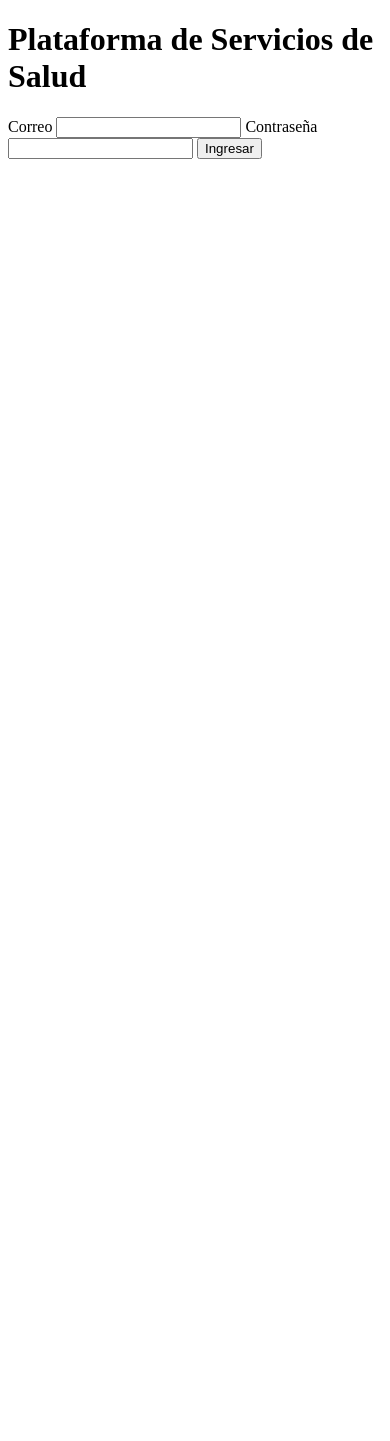
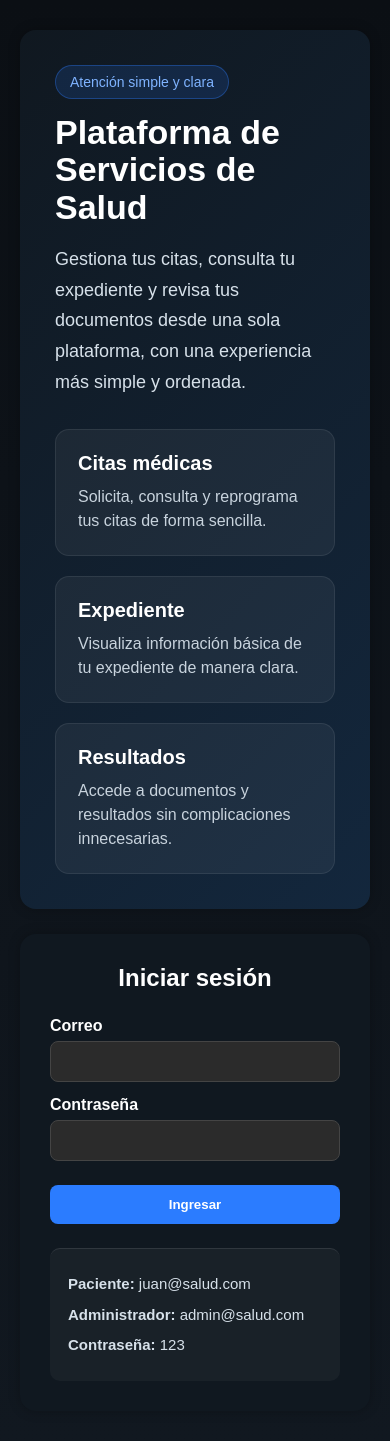
Before and after one commit to Fidelitas-Ambiente-Web-Cliente-Servidor/sc502-jn-proyecto-grupo6_q1_2026, a PHP site: page / in a window 390 px wide. Before the commit the page ends 159 px from the top, so only its background shows below. Run offline with PHP 8.4, Linux system fonts and the light colour scheme.

Commit message:
Ordene los estilos para que la interfaz se vea mas consistente

```diff
--- a/css/estilos.css
+++ b/css/estilos.css
@@ -1,141 +1,207 @@
-.contenedor-panel {
-    width: 90%;
-    max-width: 1000px;
-    margin: 30px auto;
-    background-color: #ffffff;
-    padding: 25px;
-    border-radius: 10px;
-    box-shadow: 0 0 10px rgba(0, 0, 0, 0.15);
+body {
+    margin: 0;
+    font-family: Arial, sans-serif;
+    background: linear-gradient(180deg, #0b0f14, #111820);
+    color: #ffffff;
 }
 
-.bienvenida {
-    text-align: center;
-    margin-bottom: 10px;
+h1, h2, h3 {
+    margin-top: 0;
+    color: #ffffff;
 }
 
-.tarjetas-resumen {
+p {
+    line-height: 1.5;
+}
+
+a {
+    color: #7fb3ff;
+    text-decoration: none;
+}
+
+a:hover {
+    text-decoration: underline;
+}
+
+form {
+    width: 100%;
+}
+
+label {
+    display: block;
+    margin-bottom: 6px;
+    color: #ffffff;
+    font-weight: bold;
+}
+
+input,
+select {
+    width: 100%;
+    background-color: #2b2b2b;
+    color: #ffffff;
+    border: 1px solid #444;
+    border-radius: 8px;
+    padding: 12px;
+    margin-bottom: 14px;
+    box-sizing: border-box;
+}
+
+button {
+    width: 100%;
+    margin-top: 10px;
+    border-radius: 8px;
+    padding: 12px;
+    background-color: #2b7cff;
+    color: #ffffff;
+    border: none;
+    font-weight: bold;
+    cursor: pointer;
+    transition: background-color 0.2s ease;
+}
+
+button:hover {
+    background-color: #1f5fcc;
+}
+
+/*LOGIN */
+
+.login-wrapper {
+    min-height: 100vh;
+    display: flex;
+    justify-content: center;
+    align-items: center;
+    padding: 30px 20px;
+    box-sizing: border-box;
+}
+
+.login-layout {
+    width: 100%;
+    max-width: 1150px;
     display: flex;
     flex-wrap: wrap;
+    gap: 25px;
+    align-items: stretch;
     justify-content: center;
-    gap: 15px;
-    margin: 25px 0;
 }
 
-.tarjeta-resumen {
-    background-color: #f4f6f9;
-    border: 1px solid #d9e2ec;
+.login-info {
+    flex: 1 1 520px;
+    background: linear-gradient(135deg, #101820, #13273d);
+    border-radius: 16px;
+    padding: 35px;
+    box-shadow: 0px 0px 12px rgba(0, 0, 0, 0.25);
+    text-align: left;
+}
+
+.login-info h1 {
+    margin-top: 15px;
+    margin-bottom: 15px;
+    color: #ffffff;
+    font-size: 42px;
+    line-height: 1.1;
+}
+
+.login-badge {
+    display: inline-block;
+    background-color: rgba(43, 124, 255, 0.15);
+    color: #7fb3ff;
+    border: 1px solid rgba(43, 124, 255, 0.35);
+    padding: 8px 14px;
+    border-radius: 999px;
+    font-size: 14px;
+}
+
+.login-texto {
+    color: #d7e1ea;
+    font-size: 18px;
+    line-height: 1.7;
+    margin-bottom: 32px;
+}
+
+.login-features {
+    display: flex;
+    flex-wrap: wrap;
+    gap: 20px;
+    margin-top: 10px;
+}
+
+.login-feature {
+    flex: 1 1 220px;
+    background-color: rgba(255, 255, 255, 0.05);
+    border: 1px solid rgba(255, 255, 255, 0.08);
+    border-radius: 14px;
+    padding: 22px;
+}
+
+.login-feature h3 {
+    margin-top: 0;
+    margin-bottom: 10px;
+    color: #ffffff;
+    font-size: 20px;
+}
+
+.login-feature p {
+    margin: 0;
+    color: #c8d3dd;
+    line-height: 1.5;
+}
+
+.login-card {
+    flex: 0 1 360px;
+    background-color: #101820;
+    border-radius: 16px;
+    padding: 30px;
+    box-shadow: 0px 0px 12px rgba(0, 0, 0, 0.25);
+    text-align: left;
+}
+
+.login-card h2 {
+    text-align: center;
+    color: #ffffff;
+    margin-top: 0;
+    margin-bottom: 25px;
+}
+
+.login-demo {
+    margin-top: 24px;
+    padding: 16px 18px;
+    border-top: 1px solid rgba(255, 255, 255, 0.10);
+    background-color: rgba(255, 255, 255, 0.04);
     border-radius: 10px;
-    padding: 20px;
-    width: 180px;
+}
+
+.login-demo p {
+    margin: 8px 0;
+    color: #d7e1ea;
+    font-size: 15px;
+    line-height: 1.5;
+    text-align: left;
+}
+
+/*PANTALLAS GENERALES*/
+
+.pagina-contenedor {
+    width: 90%;
+    max-width: 900px;
+    margin: 30px auto;
+    background-color: #101820;
+    padding: 30px;
+    border-radius: 16px;
+    box-shadow: 0px 0px 12px rgba(0, 0, 0, 0.25);
+}
+
+.pagina-contenedor h1,
+.pagina-contenedor h2 {
     text-align: center;
 }
 
-.tarjeta-resumen h3 {
-    margin-top: 0;
-    color: #1f4e79;
-}
-
-.tarjeta-resumen p {
-    font-size: 24px;
-    font-weight: bold;
-    margin-bottom: 0;
-}
-
-.bloque-cita {
-    background-color: #f9fafb;
-    border: 1px solid #d9e2ec;
-    border-radius: 8px;
-    padding: 15px;
-    margin: 15px 0;
-    text-align: left;
-}
-
+.panel-links,
 .acciones-admin {
     margin-top: 25px;
     text-align: center;
 }
 
-.boton-panel {
-    display: inline-block;
-    background-color: #2c7be5;
-    color: white;
-    text-decoration: none;
-    padding: 12px 18px;
-    border-radius: 6px;
-    margin: 8px;
-}
-
-.boton-panel:hover {
-    background-color: #1f5fbf;
-    text-decoration: none;
-} .admin-panel {
-    width: 90%;
-    max-width: 1100px;
-    margin: 30px auto;
-    background-color: #ffffff;
-    padding: 30px;
-    border-radius: 12px;
-    box-shadow: 0px 0px 10px gray;
-    text-align: center;
-}
-
-.admin-info {
-    margin: 5px 0;
-}
-
-.admin-resumen {
-    display: flex;
-    justify-content: center;
-    flex-wrap: wrap;
-    gap: 15px;
-    margin: 25px 0;
-}
-
-.admin-card {
-    width: 200px;
-    background-color: #f4f4f4;
-    border-radius: 10px;
-    padding: 15px;
-    box-shadow: 0px 0px 6px lightgray;
-}
-
-.admin-card h3 {
-    margin-bottom: 10px;
-    color: #333;
-}
-
-.admin-card p {
-    font-size: 28px;
-    font-weight: bold;
-    margin: 0;
-    color: #2b7cff;
-}
-
-.admin-citas {
-    display: flex;
-    flex-wrap: wrap;
-    justify-content: center;
-    gap: 15px;
-    margin-top: 20px;
-}
-
-.admin-cita {
-    width: 280px;
-    background-color: #f9f9f9;
-    border-radius: 10px;
-    padding: 15px;
-    text-align: left;
-    box-shadow: 0px 0px 6px lightgray;
-}
-
-.admin-cita p {
-    margin: 8px 0;
-}
-
-.admin-acciones {
-    margin-top: 25px;
-}
-
+.panel-links a,
 .admin-boton {
     display: inline-block;
     background-color: #2b7cff;
@@ -146,6 +212,128 @@
     margin: 5px;
 }
 
+.panel-links a:hover,
 .admin-boton:hover {
     background-color: #1f5fcc;
+    text-decoration: none;
 }
+
+/*ADMIN*/
+
+.admin-wrapper {
+    width: 100%;
+    display: flex;
+    justify-content: center;
+    padding: 30px 15px;
+    box-sizing: border-box;
+}
+
+.admin-panel {
+    width: 100%;
+    max-width: 1100px;
+    background-color: #101820;
+    padding: 30px;
+    border-radius: 16px;
+    box-shadow: 0px 0px 12px rgba(0, 0, 0, 0.25);
+    text-align: left;
+}
+
+.admin-panel h1,
+.admin-panel h2 {
+    text-align: center;
+    color: #ffffff;
+}
+
+.admin-info {
+    text-align: center;
+    margin: 6px 0;
+    color: #d7e1ea;
+}
+
+.admin-resumen {
+    display: flex;
+    flex-wrap: wrap;
+    justify-content: center;
+    gap: 15px;
+    margin: 30px 0;
+}
+
+.admin-card {
+    width: 200px;
+    background-color: rgba(255, 255, 255, 0.05);
+    border: 1px solid rgba(255, 255, 255, 0.08);
+    border-radius: 12px;
+    padding: 18px;
+    text-align: center;
+}
+
+.admin-card h3 {
+    margin: 0 0 10px 0;
+    color: #ffffff;
+}
+
+.admin-card p {
+    margin: 0;
+    font-size: 28px;
+    font-weight: bold;
+    color: #2b7cff;
+}
+
+.admin-citas {
+    display: flex;
+    flex-wrap: wrap;
+    gap: 15px;
+    justify-content: center;
+    margin-top: 20px;
+}
+
+.admin-cita {
+    width: 280px;
+    background-color: rgba(255, 255, 255, 0.04);
+    border: 1px solid rgba(255, 255, 255, 0.07);
+    border-radius: 12px;
+    padding: 15px;
+    color: #ffffff;
+}
+
+.admin-cita p {
+    margin: 8px 0;
+    color: #d7e1ea;
+}
+
+/*LISTAS y BLOQUES*/
+
+.bloque-cita,
+.bloque-documento,
+.bloque-expediente {
+    background-color: rgba(255, 255, 255, 0.04);
+    border: 1px solid rgba(255, 255, 255, 0.07);
+    border-radius: 12px;
+    padding: 16px;
+    margin: 15px 0;
+}
+
+.bloque-cita p,
+.bloque-documento p,
+.bloque-expediente p {
+    margin: 8px 0;
+    color: #d7e1ea;
+}
+
+/*RESPONSIVE*/
+
+@media (max-width: 900px) {
+    .login-info,
+    .login-card {
+        flex: 1 1 100%;
+    }
+
+    .login-info h1 {
+        font-size: 34px;
+    }
+
+    .admin-card,
+    .admin-cita {
+        width: 100%;
+    }
+}
--- a/index.php
+++ b/index.php
@@ -1,28 +1,78 @@
+<?php
+session_start();
+
+if (isset($_SESSION["id_usuario"])) {
+    if ($_SESSION["rol"] == "administrador") {
+        header("Location: admin.php");
+    } else {
+        header("Location: dashboard.php");
+    }
+    exit();
+}
+?>
 <!DOCTYPE html>
 <html lang="es">
-
 <head>
-
-<meta charset="UTF-8">
-<title>Plataforma de Salud</title>
-
-<link rel="stylesheet" href="css/estilos.css">
-
+    <meta charset="UTF-8">
+    <meta name="viewport" content="width=device-width, initial-scale=1.0">
+    <title>Plataforma de Servicios de Salud</title>
+    <link rel="stylesheet" href="css/estilos.css?v=3">
 </head>
-
 <body>
 
-<h1>Plataforma de Servicios de Salud</h1>
+    <div class="login-wrapper">
+        <div class="login-layout">
 
-<form action="php/login.php" method="POST">
-    <label>Correo</label>
-    <input type="text" name="usuario" required>
+            <section class="login-info">
+                <span class="login-badge">Atención simple y clara</span>
 
-    <label>Contraseña</label>
-    <input type="password" name="password" required>
+                <h1>Plataforma de Servicios de Salud</h1>
 
-    <button type="submit">Ingresar</button>
-</form>
+                <p class="login-texto">
+                    Gestiona tus citas, consulta tu expediente y revisa tus documentos
+                    desde una sola plataforma, con una experiencia más simple y ordenada.
+                </p>
+
+                <div class="login-features">
+                    <div class="login-feature">
+                        <h3>Citas médicas</h3>
+                        <p>Solicita, consulta y reprograma tus citas de forma sencilla.</p>
+                    </div>
+
+                    <div class="login-feature">
+                        <h3>Expediente</h3>
+                        <p>Visualiza información básica de tu expediente de manera clara.</p>
+                    </div>
+
+                    <div class="login-feature">
+                        <h3>Resultados</h3>
+                        <p>Accede a documentos y resultados sin complicaciones innecesarias.</p>
+                    </div>
+                </div>
+            </section>
+
+            <section class="login-card">
+                <h2>Iniciar sesión</h2>
+
+                <form action="php/login.php" method="POST">
+                    <label for="usuario">Correo</label>
+                    <input type="text" id="usuario" name="usuario" required>
+
+                    <label for="password">Contraseña</label>
+                    <input type="password" id="password" name="password" required>
+
+                    <button type="submit">Ingresar</button>
+                </form>
+
+                <div class="login-demo">
+                    <p><strong>Paciente:</strong> juan@salud.com</p>
+                    <p><strong>Administrador:</strong> admin@salud.com</p>
+                    <p><strong>Contraseña:</strong> 123</p>
+                </div>
+            </section>
+
+        </div>
+    </div>
 
 </body>
 </html>
```
